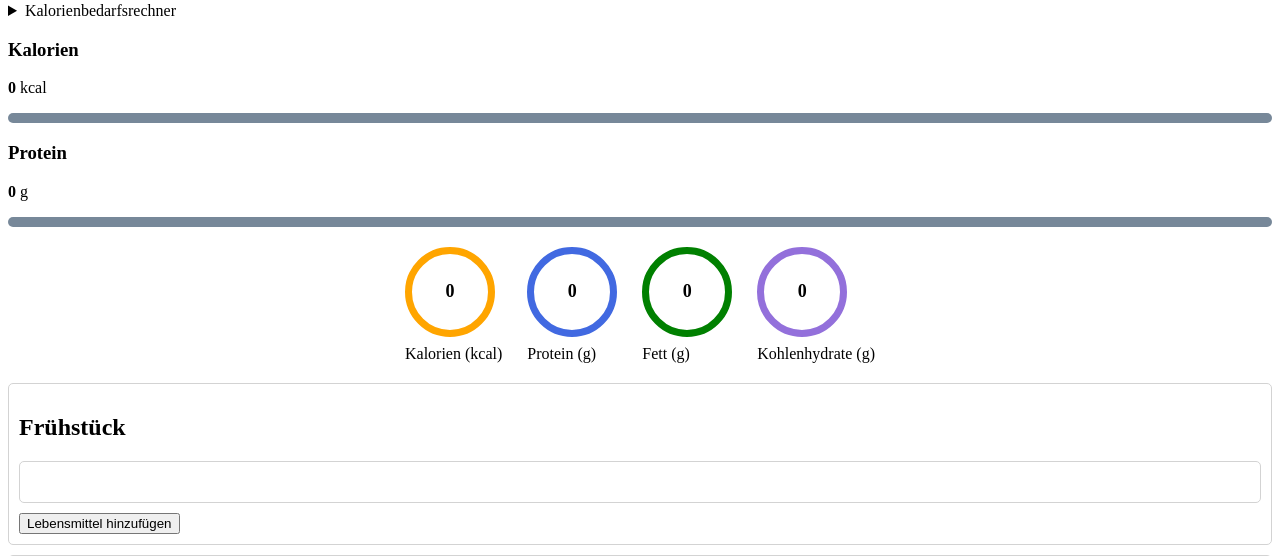
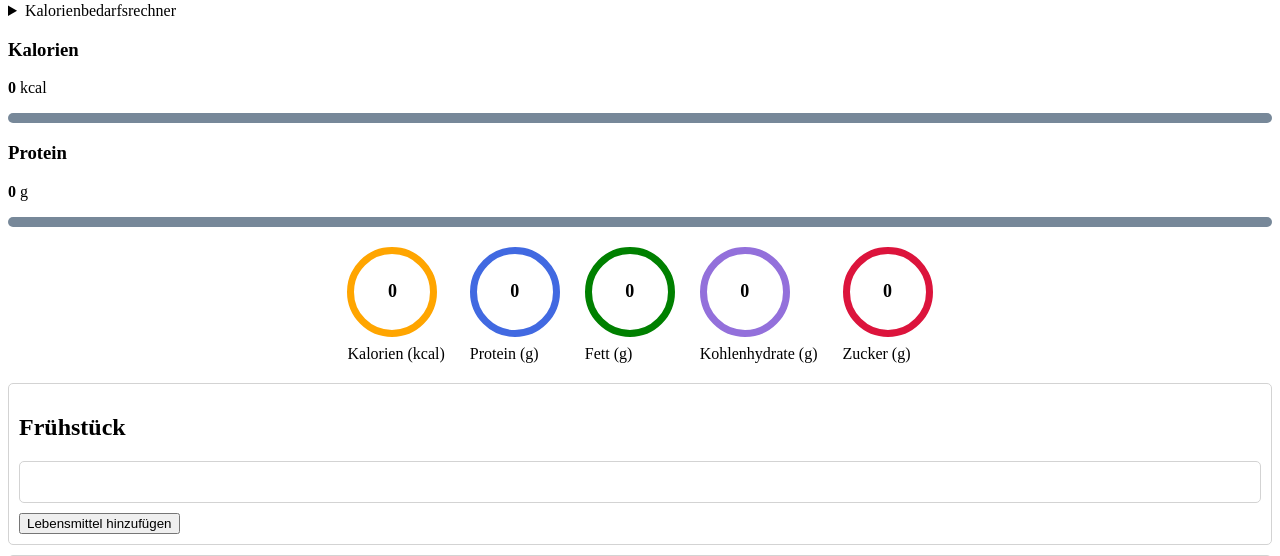
Before and after one commit to nicolas-python/personal-tracker, a Flask app: page /nutrition in a window 1280 px wide. Shown: the part 237-793 px from the top of the page. Run offline with Flask 3, Linux system fonts and the light colour scheme; the visitor is signed in with stand-in values (Sample User, id 1); data that the repository does not hold is empty.

Commit message:
feat(nutrition): add sugar summary circle and refresh nutrition values after saving food

```diff
--- a/static/css/style.css
+++ b/static/css/style.css
@@ -338,6 +338,11 @@
 {
     border-color:  mediumpurple;
 }
+
+.sugar-circle
+{
+    border-color: crimson;
+}
 /* -------------------------------------------Handy-------------------------------------------*/
 @media (max-width: 600px)
 {
--- a/templates/nutrition.html
+++ b/templates/nutrition.html
@@ -93,7 +93,7 @@
         </div>
     </div>
 
-<!---------------------------------------- -Nährwerte der ausgewählten Mahlzeit -------------------------------------->
+<!---------------------------------------- -Nährwerte Mahlzeiten Kreis anzeige -------------------------------------->
     <div class="meal-nutrition-summary">
 
         <div class="meal-nutrition-item">
@@ -124,6 +124,12 @@
             <p>Kohlenhydrate (g)</p>
         </div>
 
+        <div class="meal-nutrition-item">
+            <div class="nutrition-circle sugar-circle">
+                <span id="mealSugar">0</span>
+            </div>
+            <p>Zucker (g)</p>
+        </div>
     </div>
 <!---------------------------------------------Frühstück----------------------------------------------->
     <div class="nutrition-meal-card" id="breakfast">
@@ -548,6 +554,7 @@
             .then(data =>
             {
                 console.log("Lebensmittel gespeichert:", data);
+                loadFood();         //lebensmittel und Nährwerte aktualisieren
             })
 
             .catch(error =>
@@ -576,10 +583,12 @@
                 }
 
                 const data = await response.json();
+                console.log("Geladene Lebensmittel:", data.foods);
                 let totalCalories = 0;
                 let totalProtein = 0;
                 let totalFat = 0;
                 let totalCarbs = 0;
+                let totalSugar = 0;
 
                 document.querySelectorAll(".meal-food-list").forEach(function (list)
                 {
@@ -593,6 +602,7 @@
                     totalProtein += Number(food[4]) || 0;
                     totalFat += Number(food[5]) || 0;
                     totalCarbs += Number(food[6]) || 0;
+                    totalSugar += Number(food[7]) || 0;
 
                     const foodItem = document.createElement("div");
                     foodItem.className = "meal-food-item";
@@ -610,6 +620,7 @@
                 document.getElementById("mealProtein").textContent = Math.round(totalProtein);
                 document.getElementById("mealFat").textContent = Math.round(totalFat);
                 document.getElementById("mealCarbs").textContent = Math.round(totalCarbs);
+                document.getElementById("mealSugar").textContent = Math.round(totalSugar);
 
                 //kalorien aktualisieren
                 const caloriesConsumed = document.getElementById("caloriesConsumed");
@@ -643,7 +654,10 @@
                     proteinProgressBar.style.width = "0%";
                 }
 
-            } catch (error) {console.error("Fehler beim Laden der Lebensmittel:", error);}
+            }catch (error)
+            {
+                console.error("Fehler beim Laden der Lebensmittel:", error);
+            }
         }
 
         loadFood();
```
